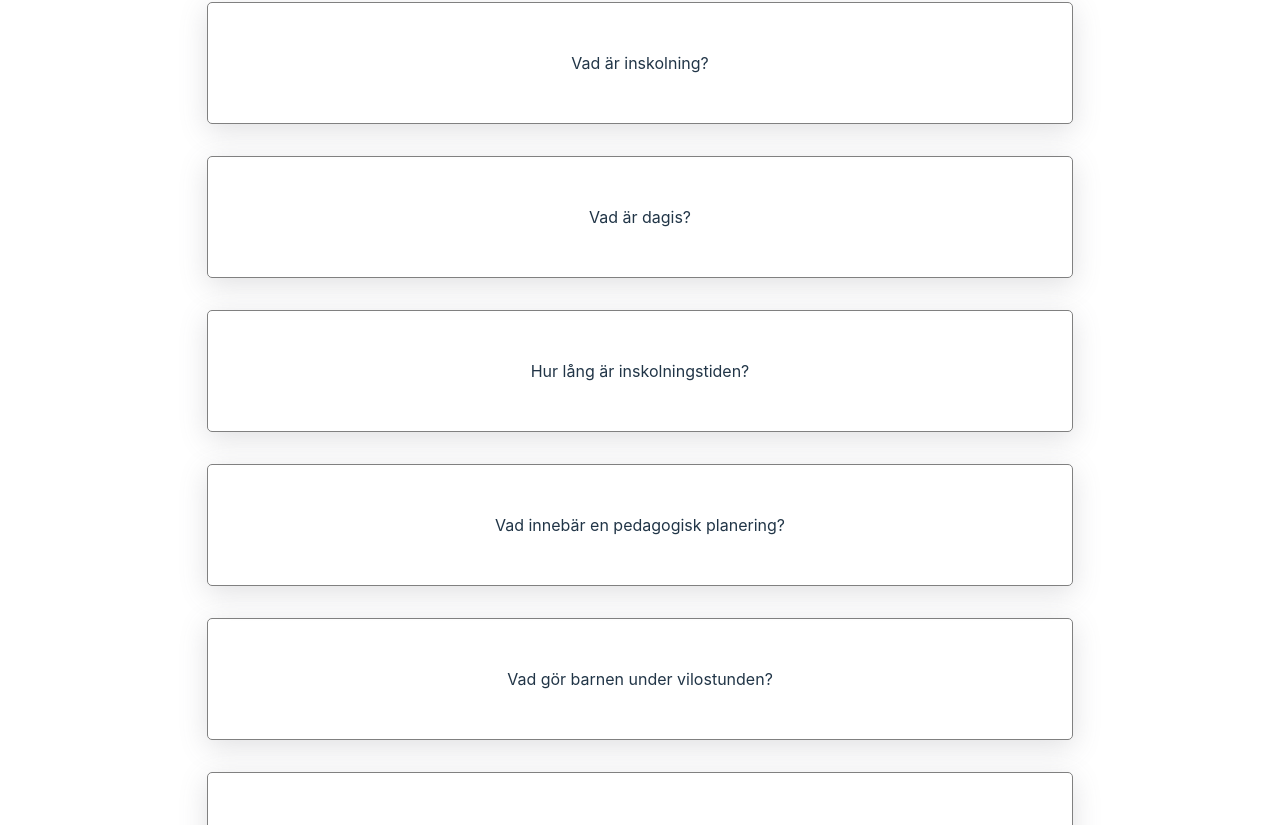
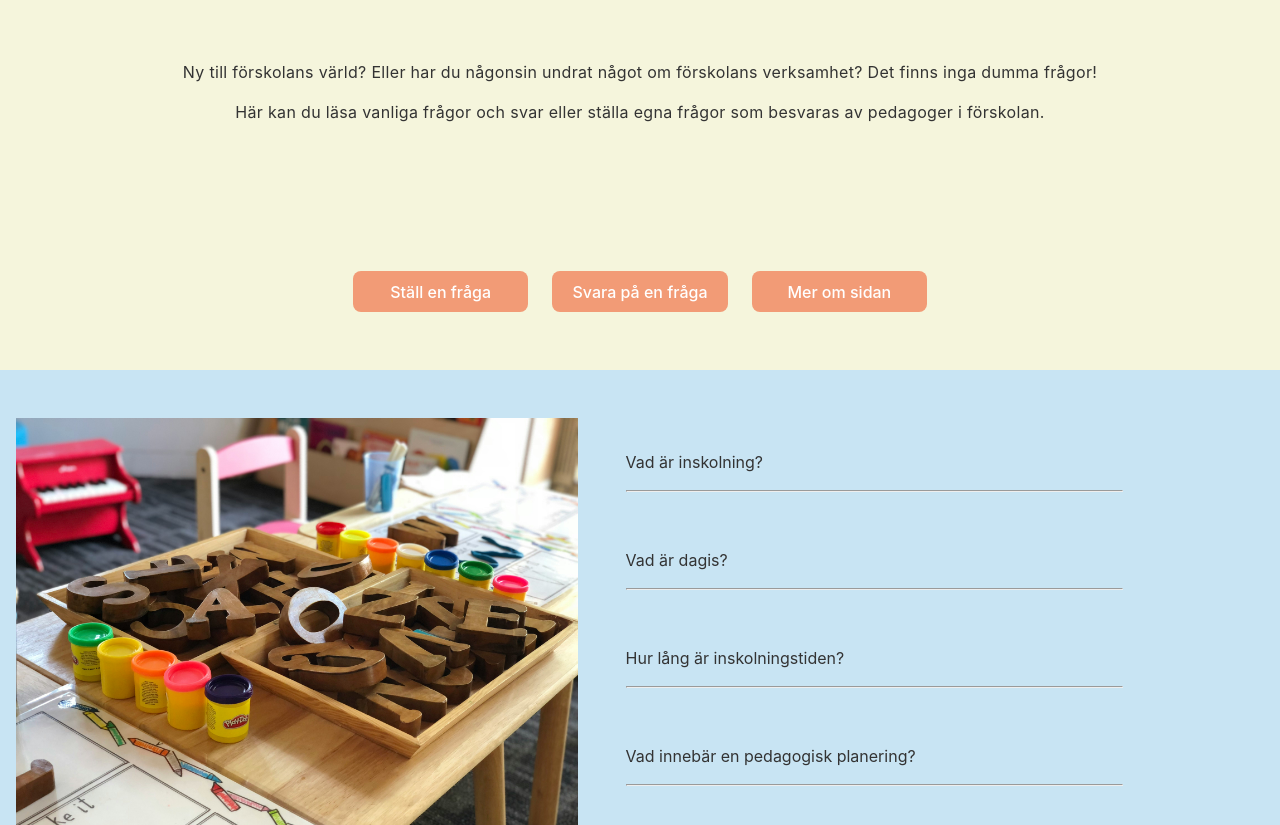
Before and after one commit to akickia/pedagog, a React (Vite) app: page / in a window 1280 px wide. Shown: the part 155-980 px from the top of the page. Built offline with nearby package versions, Linux system fonts and the light colour scheme.

Commit message:
changed styling to pastell theme

```diff
--- a/src/App.css
+++ b/src/App.css
@@ -1,83 +1,100 @@
+* {
+  box-sizing: border-box;
+}
 #root {
   max-width: 1280px;
   margin: 0 auto;
-  padding: 2rem;
   text-align: center;
   width: 100%;
+  background-color: #f5f5dc;
+  color: #333333;
 }
 
-.logo {
-  height: 6em;
-  padding: 1.5em;
-  will-change: filter;
-  transition: filter 300ms;
-}
-.logo:hover {
-  filter: drop-shadow(0 0 2em #646cffaa);
-}
-.logo.react:hover {
-  filter: drop-shadow(0 0 2em #61dafbaa);
+button {
+  background-color: #f29b76;
+  color: white;
 }
 
-@keyframes logo-spin {
-  from {
-    transform: rotate(0deg);
+h1,
+h2,
+h3 {
+  color: #f29b76;
+}
+
+/*
+ljusblå: #a9cce3;
+turkosblå: #b2d7ee;
+ljusare blå: #c8e4f3;
+ljusgrön: #A8E4A0;
+neongrön: #98fb98;
+pastellgrön: #d2f2c9;
+#F5F5DC: En varm och ljus beige nyans.
+#E3DAC9: En något mörkare och mer gulbeige ton.
+#D2B48C: En mörkare och mer brunaktig beige färg.
+#F29B76: En varm och ljus orange färg.
+#FFA07A: En mer korallfärgad ton.
+#FF7F50: En mörkare och mer intensiv orange färg.
+
+*/
+
+.menu-section {
+  min-height: 50vh;
+  display: flex;
+  flex-direction: column;
+  align-items: center;
+  justify-content: space-around;
+  color: #333333;
+  .menu-intro {
+    padding: 1rem 2rem;
+    letter-spacing: 0.02em;
+    width: 100%;
   }
-  to {
-    transform: rotate(360deg);
+  .menu-btns {
+    display: grid;
+    grid-template-columns: repeat(3, 1fr);
+    gap: 1.5rem;
   }
 }
 
-@media (prefers-reduced-motion: no-preference) {
-  a:nth-of-type(2) .logo {
-    animation: logo-spin infinite 20s linear;
+.question-section {
+  padding: 3rem 1rem 0 1rem;
+  display: flex;
+  align-items: start;
+  text-align: left;
+  gap: 1rem;
+  background-color: #c8e4f3;
+  img,
+  .card-section {
+    max-width: 45%;
+    width: 100%;
   }
 }
-
 .card {
-  max-width: 50rem;
-  width: 100%;
-  padding: 2em;
-  border: 1px solid grey;
-  border-radius: 5px;
-  box-shadow: rgba(100, 100, 111, 0.2) 0px 7px 29px 0px;
-  margin: 2em auto;
-
-  position: relative;
-}
-
-.card:has(.answer) {
-  min-height: 15rem;
+  padding: 1em 2em;
+  /* border: 1px solid #a9cce3;
+  border-radius: 5px; */
 }
 
 .answer {
-  position: absolute;
-  left: 2em;
-  right: 2em;
   animation: cardAnimation 0.2s ease-in-out 1 forwards;
 }
 
-.answer p {
+/* .answer p {
   top: 5em;
   max-height: 9rem;
   overflow: auto;
-}
-
-.answer small {
-  bottom: 2em;
-}
+} */
 
 .read-the-docs {
   color: #888;
+  background-color: #d2f2c9;
 }
 
 @keyframes cardAnimation {
   0% {
     transform: scale(0);
   }
-  90% {
-    transform: scale(1.1);
-  }
+
   100% {
     transform: scale(1);
   }
--- a/src/App.tsx
+++ b/src/App.tsx
@@ -1,7 +1,9 @@
 import './App.css';
 import { data } from './assets/data';
 import Card from './components/card';
+import { Menu } from './components/Menu';
 import { Data } from './types';
+import img from './assets/background-menu.jpg';
 
 function App() {
   const dummieData: Data[] = data;
@@ -9,10 +11,15 @@ function App() {
   return (
     <div className="App">
       <h1>Fråga pedagogen</h1>
-      {dummieData.map((data) => (
-        <Card data={data} key={data.id} />
-      ))}
-
+      <Menu />
+      <article className="question-section">
+        <img src={img}></img>
+        <section className="card-section">
+          {dummieData.map((data) => (
+            <Card data={data} key={data.id} />
+          ))}
+        </section>
+      </article>
       <p className="read-the-docs">Klicka här för att läsa mer om sidan</p>
     </div>
   );
--- a/src/assets/data.ts
+++ b/src/assets/data.ts
@@ -45,7 +45,7 @@ export const data: Data[] = [
   },
   {
     id: 3128934781,
-    question: 'Vad är en utvecklingssamtal?',
+    question: 'Vad är ett utvecklingssamtal?',
     answer:
       'Ett utvecklingssamtal är ett möte mellan vårdnadshavare och pedagoger där barnets trivsel, utveckling och lärande diskuteras.',
     pedagog: 'Sofia Andersson',
--- a/src/components/Card.tsx
+++ b/src/components/Card.tsx
@@ -9,7 +9,7 @@ const Card = ({ data }: CardProps) => {
   const [showAnswer, setShowAnswer] = useState(false);
 
   return (
-    <div className={`card`} onClick={() => setShowAnswer(!showAnswer)}>
+    <section className={`card`} onClick={() => setShowAnswer(!showAnswer)}>
       <p>{data.question}</p>
       {showAnswer && (
         <div className="answer">
@@ -17,7 +17,8 @@ const Card = ({ data }: CardProps) => {
           <small>Pedagog: {data.pedagog}</small>
         </div>
       )}
-    </div>
+      <hr></hr>
+    </section>
   );
 };
 
--- /dev/null
+++ b/src/components/Menu.tsx
@@ -0,0 +1,21 @@
+export const Menu = () => {
+  return (
+    <article className="menu-section">
+      <section className="menu-intro">
+        <p>
+          Ny till förskolans värld? Eller har du någonsin undrat något om
+          förskolans verksamhet? Det finns inga dumma frågor!
+        </p>
+        <p>
+          Här kan du läsa vanliga frågor och svar eller ställa egna frågor som
+          besvaras av pedagoger i förskolan.
+        </p>
+      </section>
+      <section className="menu-btns">
+        <button>Ställ en fråga</button>
+        <button>Svara på en fråga</button>
+        <button>Mer om sidan</button>
+      </section>
+    </article>
+  );
+};
--- a/src/index.css
+++ b/src/index.css
@@ -43,7 +43,6 @@ button {
   font-size: 1em;
   font-weight: 500;
   font-family: inherit;
-  background-color: #1a1a1a;
   cursor: pointer;
   transition: border-color 0.25s;
 }
@@ -54,16 +53,3 @@ button:focus,
 button:focus-visible {
   outline: 4px auto -webkit-focus-ring-color;
 }
-
-@media (prefers-color-scheme: light) {
-  :root {
-    color: #213547;
-    background-color: #ffffff;
-  }
-  a:hover {
-    color: #747bff;
-  }
-  button {
-    background-color: #f9f9f9;
-  }
-}
```
Also changed, not shown: src/assets/background-menu.jpg (added).
